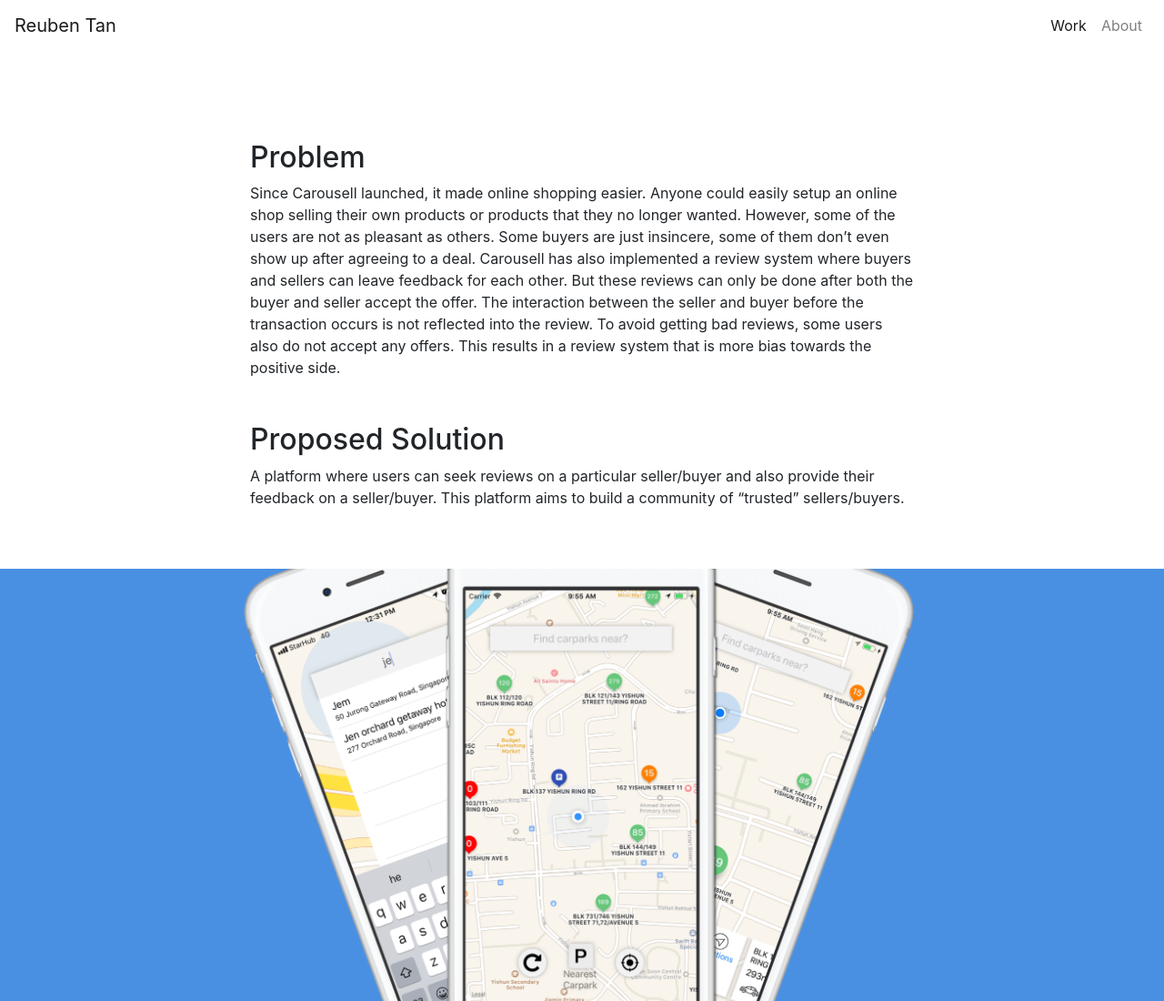
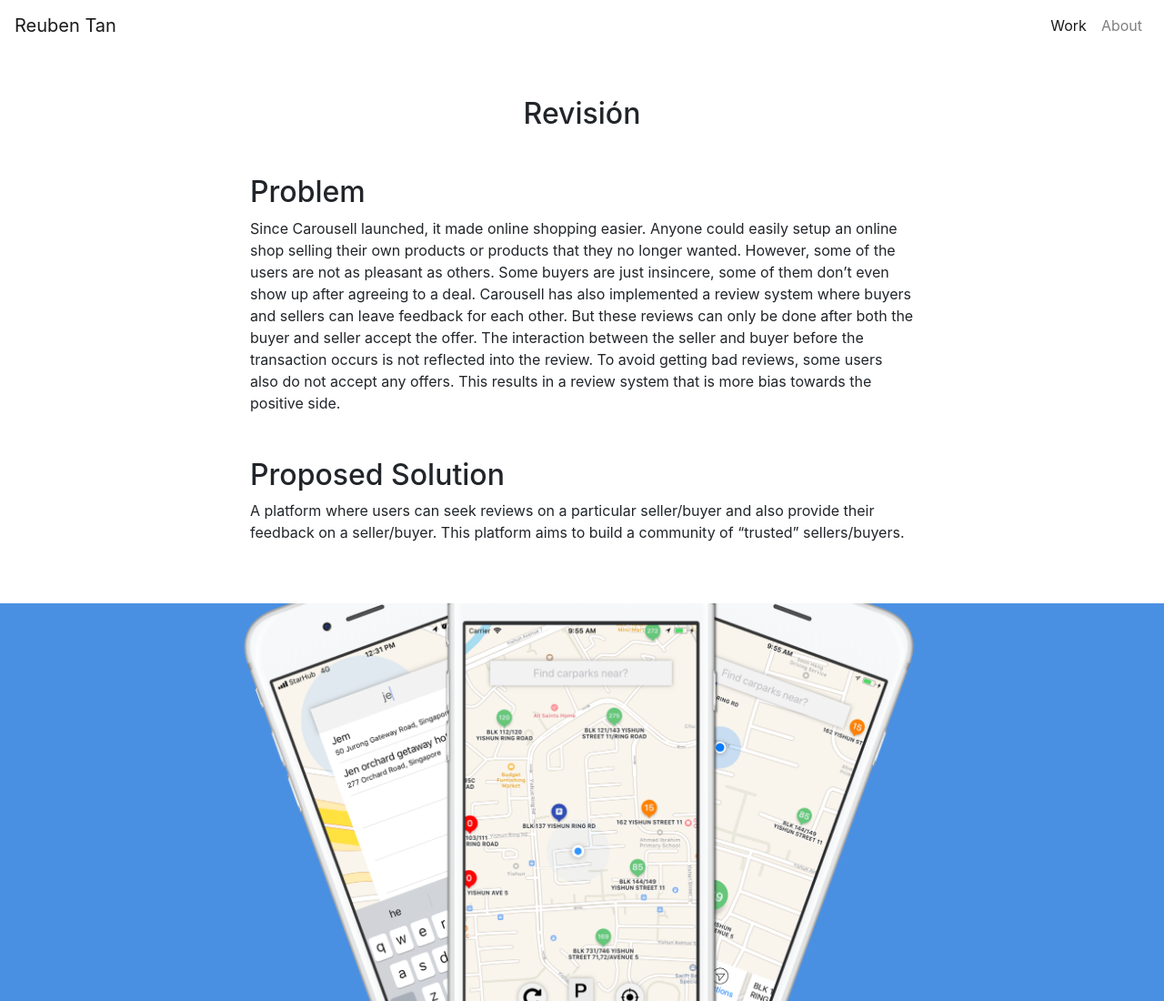
Before and after one commit to RTJL/rtjl.github.io, a plain HTML site: page reviewplatform.html in a window 1280 px wide. Shown: the top 1100 px of the page at 91% size. Drawn offline with nearby package versions, Linux system fonts and the light colour scheme.

Commit message:
Add title for reviewplatform

```diff
--- a/reviewplatform.html
+++ b/reviewplatform.html
@@ -40,6 +40,7 @@
     <div class="container">
         <div class="row">
             <div id="introduction" class="col-lg-8 offset-lg-2 text-left my-auto">
+                <h2 class="text-center">Revisión</h2>
                 <h2 class="mt-5">Problem</h2>
                 <p>Since Carousell launched, it made online shopping easier. Anyone could easily setup an online shop selling their own products or products that they no longer wanted. However, some of the users are not as pleasant as others. Some buyers are just insincere, some of them don’t even show up after agreeing to a deal. Carousell has also implemented a review system where buyers and sellers can leave feedback for each other. But these reviews can only be done after both the buyer and seller accept the offer. The interaction between the seller and buyer before the transaction occurs is not reflected into the review. To avoid getting bad reviews, some users also do not accept any offers. This results in a review system that is more bias towards the positive side.</p>
                 <h2 class="mt-5">Proposed Solution</h2>
```
